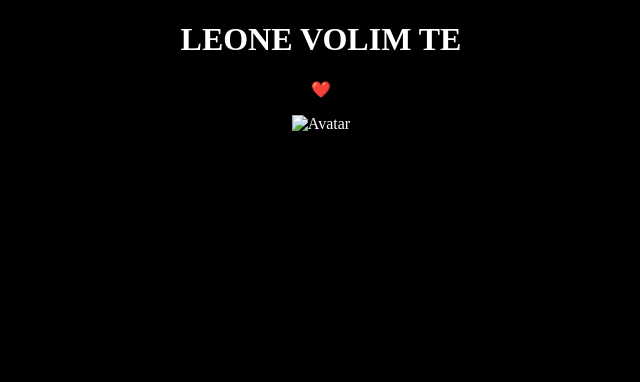
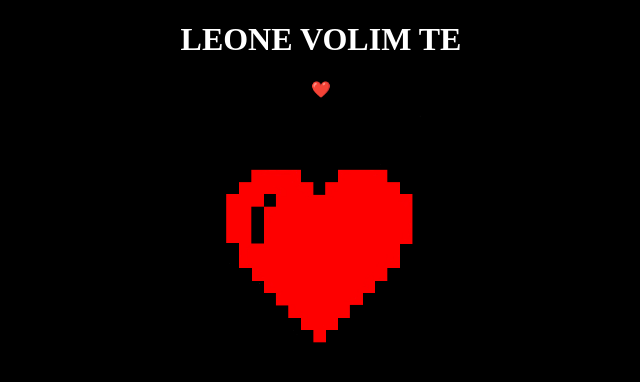
Before and after one commit to RonyGalic/Leon, a plain HTML site: page index.html in a window 1280 px wide. Shown: the whole page, without its empty margins (319-959 px from the left). Drawn offline with Linux system fonts and the light colour scheme.

Commit message:
Volim te

```diff
--- a/index.html
+++ b/index.html
@@ -28,7 +28,7 @@ body {
 
 <p>❤️</p>
 
-<img src="avatar.png" alt="Avatar" style="width:200px">
+<img src="31-313987_tisn-tiregala-corazones-transparent-8-bit-heart.png " alt="Avatar" style="width:200px">
 
 </body>
 
```
